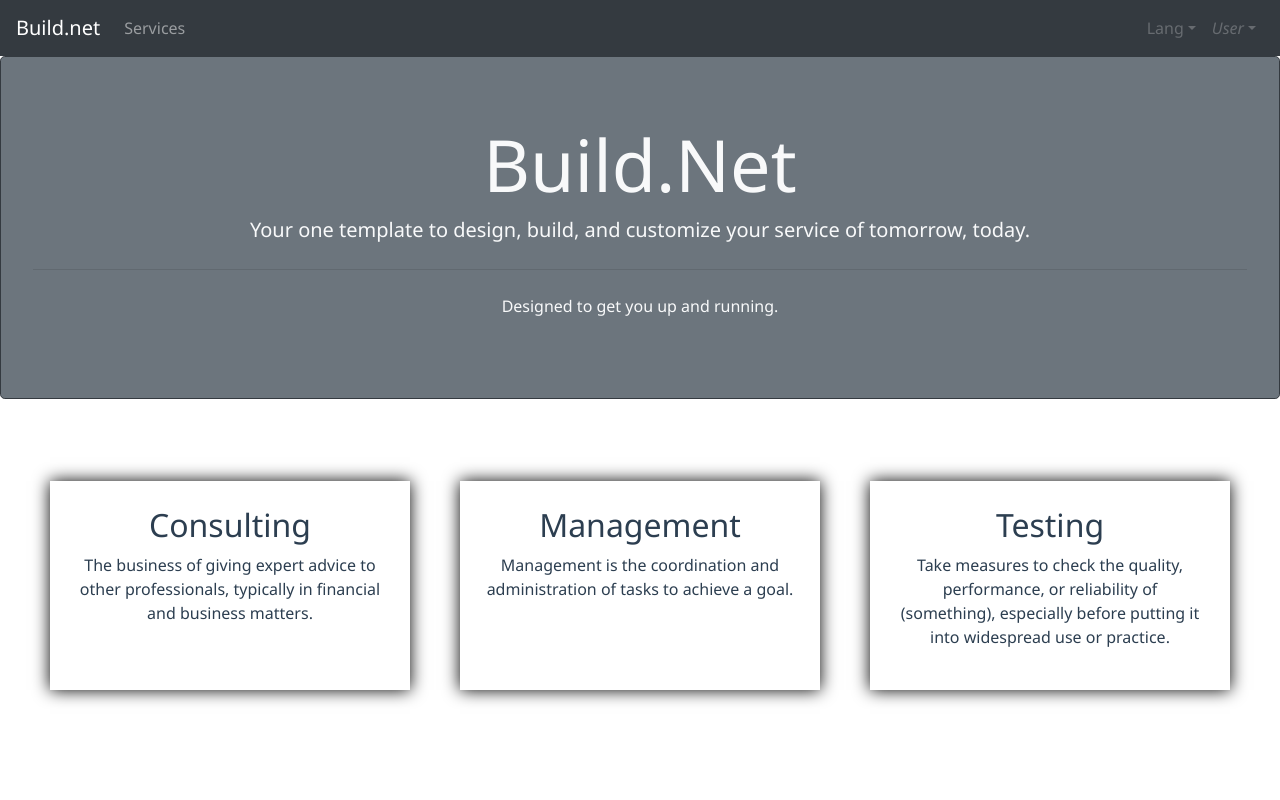
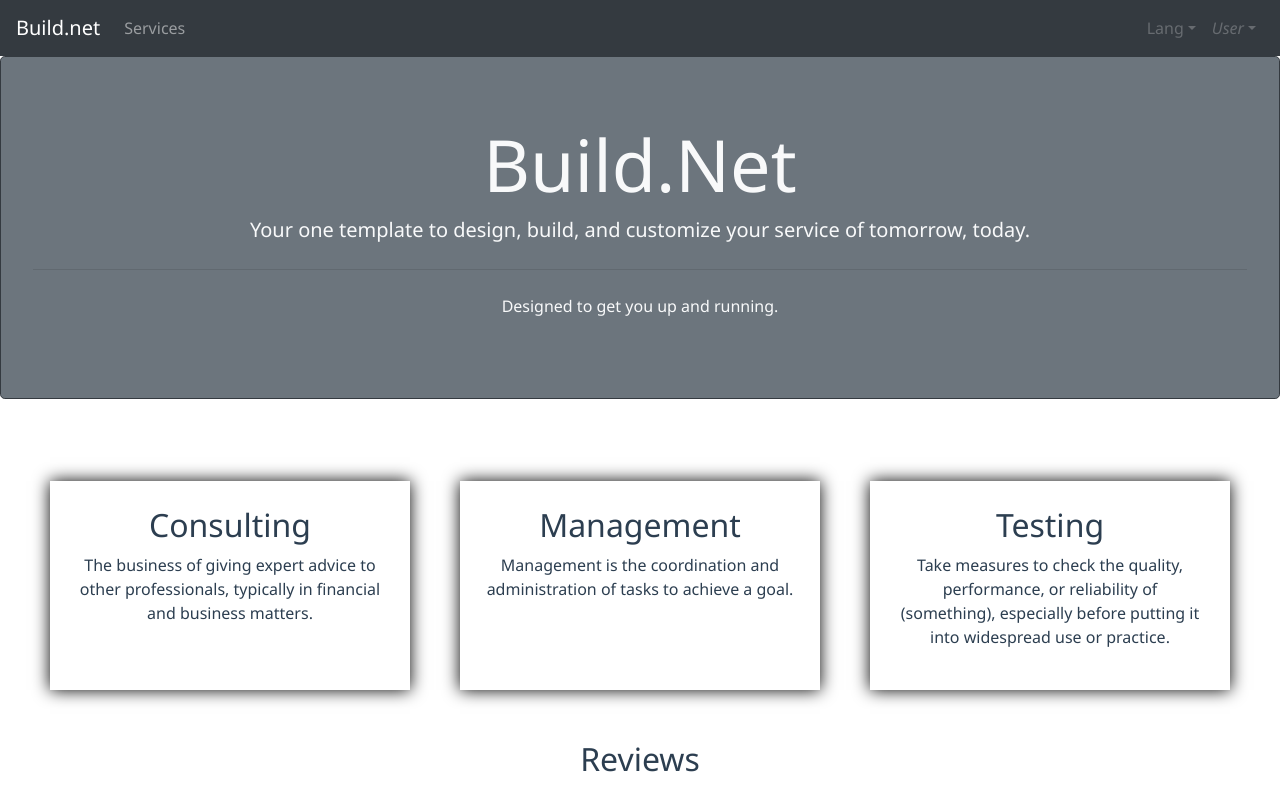
Before and after one commit to mpatel18/Builder-Service-Site, a Vue app in the folder site/: page / in a window 1280 px wide. Built offline with nearby package versions, Linux system fonts and the light colour scheme.

Commit message:
add review section

```diff
--- a/site/src/App.vue
+++ b/site/src/App.vue
@@ -11,6 +11,7 @@
         />
       </section>
     </div>
+    <Reviews />
   </div>
 </template>
 
@@ -18,13 +19,15 @@
 import Header from './components/Header.vue'
 import Description from './components/Description.vue'
 import Services from './components/Services.vue'
+import Reviews from './components/Reviews.vue'
 
 export default {
   name: 'App',
   components: {
     Header,
     Description,
-    Services
+    Services,
+    Reviews
   },
   data () {
     return {
--- /dev/null
+++ b/site/src/components/Reviews.vue
@@ -0,0 +1,3 @@
+<template>
+    <h2>Reviews</h2>
+</template>
```
